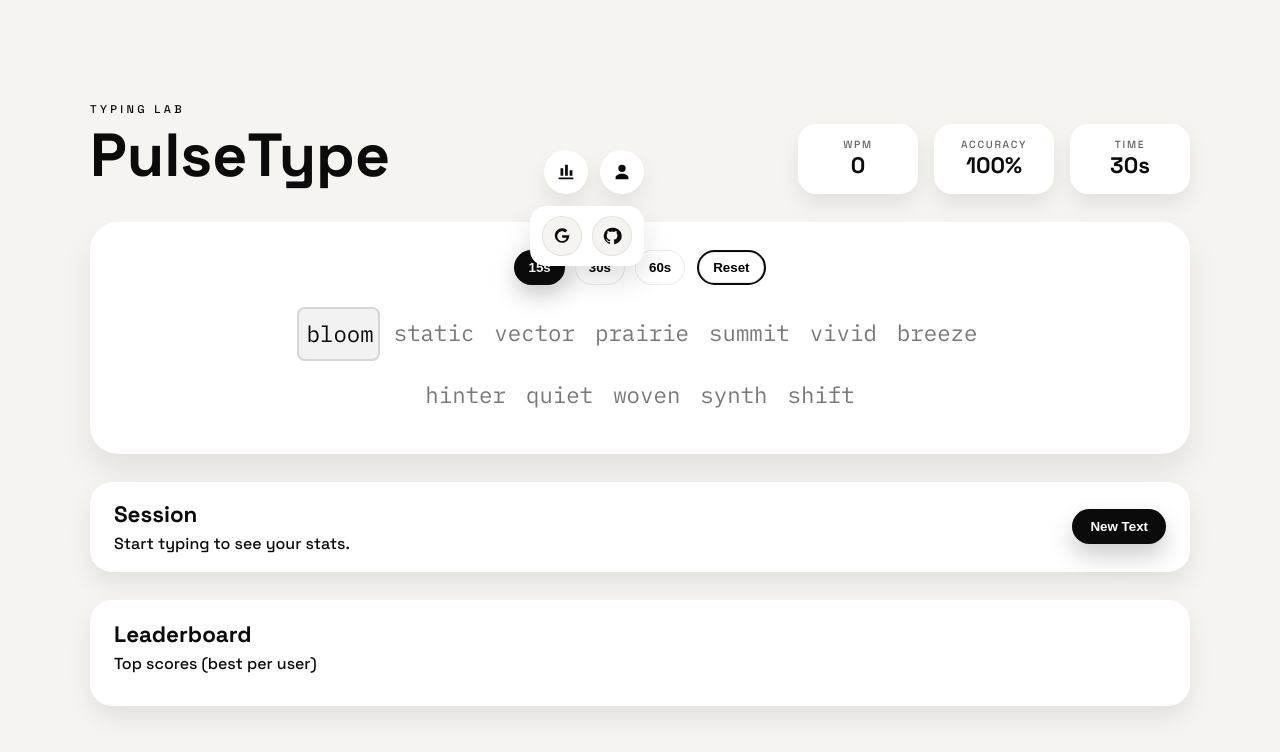
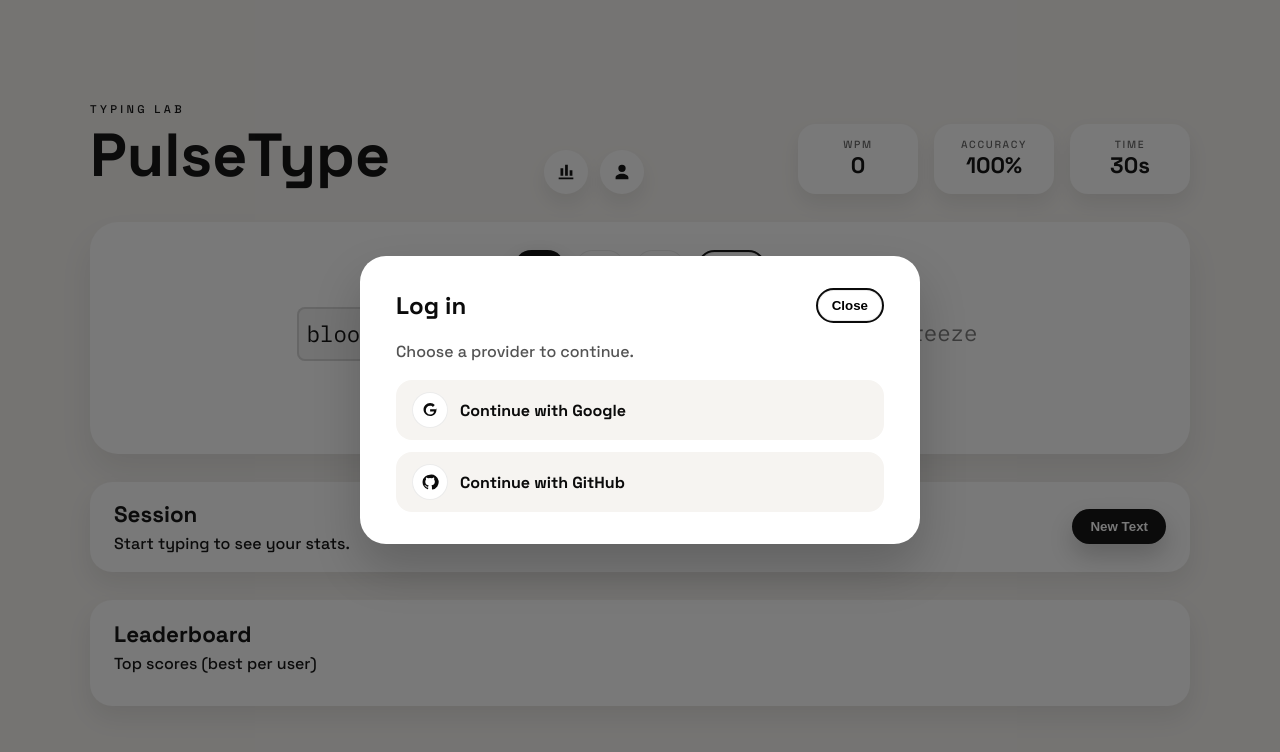
Before and after one commit to Henvag/PulseType, a website: page index.html in a window 1280 px wide. Both pictures are taken after a click on the button 621 px from the left and 172 px from the top of the page. Drawn offline with Linux system fonts and the light colour scheme; no server answers.

Commit message:
Add full-page login overlay

```diff
--- a/app.js
+++ b/app.js
@@ -27,6 +27,8 @@ const profileProvider = document.getElementById("profileProvider");
 const profileBest = document.getElementById("profileBest");
 const profileRecent = document.getElementById("profileRecent");
 const closeProfileBtn = document.getElementById("closeProfileBtn");
+const loginOverlay = document.getElementById("loginOverlay");
+const closeLoginBtn = document.getElementById("closeLoginBtn");
 
 const WORD_BANK = [
   "neon",
@@ -615,7 +617,8 @@ userBtn.addEventListener("click", () => {
     loadProfile();
     openProfile();
   } else {
-    loginMenu.classList.toggle("hidden");
+    loginOverlay.classList.add("show");
+    loginOverlay.setAttribute("aria-hidden", "false");
   }
 });
 
@@ -643,6 +646,18 @@ profileOverlay.addEventListener("click", (event) => {
 
 closeProfileBtn.addEventListener("click", closeProfile);
 
+loginOverlay.addEventListener("click", (event) => {
+  if (event.target === loginOverlay) {
+    loginOverlay.classList.remove("show");
+    loginOverlay.setAttribute("aria-hidden", "true");
+  }
+});
+
+closeLoginBtn.addEventListener("click", () => {
+  loginOverlay.classList.remove("show");
+  loginOverlay.setAttribute("aria-hidden", "true");
+});
+
 timeButtons.forEach((button) => {
   button.addEventListener("click", () => {
     timeButtons.forEach((btn) => btn.classList.remove("active"));
--- a/index.html
+++ b/index.html
@@ -131,6 +131,34 @@
       </div>
     </div>
 
+    <div id="loginOverlay" class="overlay login" aria-hidden="true">
+      <div class="login-card" role="dialog" aria-modal="true" aria-labelledby="loginTitle">
+        <div class="login-header">
+          <h2 id="loginTitle">Log in</h2>
+          <button id="closeLoginBtn" class="chip ghost" type="button">Close</button>
+        </div>
+        <p class="login-subtitle">Choose a provider to continue.</p>
+        <div class="login-options">
+          <a class="login-option" href="/auth/google">
+            <span class="login-icon">
+              <svg viewBox="0 0 24 24" aria-hidden="true">
+                <path d="M21.35 11.1h-9.18v2.9h5.26c-.23 1.4-1.64 4.1-5.26 4.1-3.16 0-5.74-2.62-5.74-5.85s2.58-5.85 5.74-5.85c1.8 0 3 .77 3.69 1.44l2.51-2.43C16.9 3.77 14.83 2.7 12.17 2.7 7.3 2.7 3.36 6.68 3.36 11.35s3.94 8.65 8.81 8.65c5.08 0 8.44-3.62 8.44-8.73 0-.59-.07-1.04-.16-1.47Z"></path>
+              </svg>
+            </span>
+            <span>Continue with Google</span>
+          </a>
+          <a class="login-option" href="/auth/github">
+            <span class="login-icon">
+              <svg viewBox="0 0 24 24" aria-hidden="true">
+                <path d="M12 2.2a9.9 9.9 0 0 0-3.13 19.3c.5.09.68-.22.68-.48v-1.7c-2.77.62-3.36-1.19-3.36-1.19-.45-1.17-1.1-1.48-1.1-1.48-.9-.64.07-.63.07-.63 1 .07 1.53 1.05 1.53 1.05.9 1.57 2.36 1.12 2.94.86.09-.67.36-1.12.65-1.38-2.22-.26-4.56-1.14-4.56-5.08 0-1.12.39-2.04 1.03-2.76-.1-.26-.45-1.3.1-2.71 0 0 .84-.27 2.75 1.05a9.2 9.2 0 0 1 5 0c1.9-1.32 2.74-1.05 2.74-1.05.55 1.41.2 2.45.1 2.71.64.72 1.03 1.64 1.03 2.76 0 3.95-2.35 4.81-4.58 5.07.37.33.7.97.7 1.96v2.9c0 .26.18.57.69.48A9.9 9.9 0 0 0 12 2.2Z"></path>
+              </svg>
+            </span>
+            <span>Continue with GitHub</span>
+          </a>
+        </div>
+      </div>
+    </div>
+
     <script src="app.js"></script>
   </body>
 </html>
--- a/styles.css
+++ b/styles.css
@@ -74,16 +74,7 @@ body {
 }
 
 .login-menu {
-  position: absolute;
-  top: 56px;
-  right: 0;
-  display: flex;
-  gap: 10px;
-  background: #ffffff;
-  padding: 10px 12px;
-  border-radius: 16px;
-  box-shadow: 0 14px 28px rgba(0, 0, 0, 0.12);
-  z-index: 5;
+  display: none;
 }
 
 .icon-login {
@@ -317,6 +308,10 @@ body {
   background: rgba(11, 11, 11, 0.55);
 }
 
+.overlay.login.show {
+  background: rgba(11, 11, 11, 0.55);
+}
+
 .overlay-card {
   background: #ffffff;
   border-radius: 24px;
@@ -413,6 +408,60 @@ body {
   justify-content: flex-end;
 }
 
+.login-card {
+  background: #ffffff;
+  border-radius: 26px;
+  padding: 32px 36px;
+  box-shadow: 0 24px 48px rgba(0, 0, 0, 0.2);
+  width: min(560px, 92vw);
+  display: grid;
+  gap: 18px;
+}
+
+.login-header {
+  display: flex;
+  justify-content: space-between;
+  align-items: center;
+  gap: 12px;
+}
+
+.login-subtitle {
+  opacity: 0.7;
+}
+
+.login-options {
+  display: grid;
+  gap: 12px;
+}
+
+.login-option {
+  display: flex;
+  align-items: center;
+  gap: 12px;
+  padding: 12px 16px;
+  border-radius: 16px;
+  background: #f6f4f1;
+  font-weight: 600;
+  text-decoration: none;
+  color: inherit;
+}
+
+.login-icon {
+  width: 36px;
+  height: 36px;
+  border-radius: 50%;
+  display: grid;
+  place-items: center;
+  background: #ffffff;
+  box-shadow: inset 0 0 0 1px rgba(0, 0, 0, 0.08);
+}
+
+.login-icon svg {
+  width: 18px;
+  height: 18px;
+  fill: #0b0b0b;
+}
+
 .leaderboard {
   background: #ffffff;
   border-radius: 22px;
```
